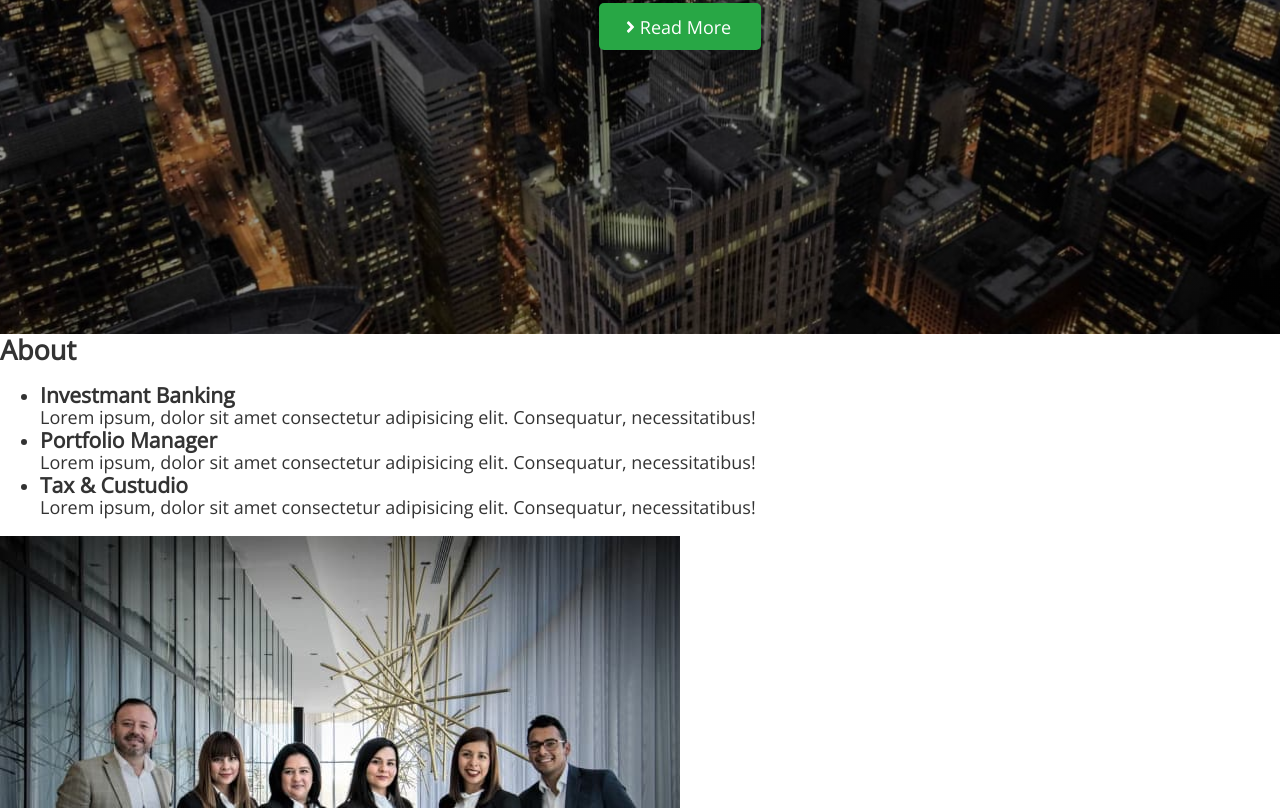
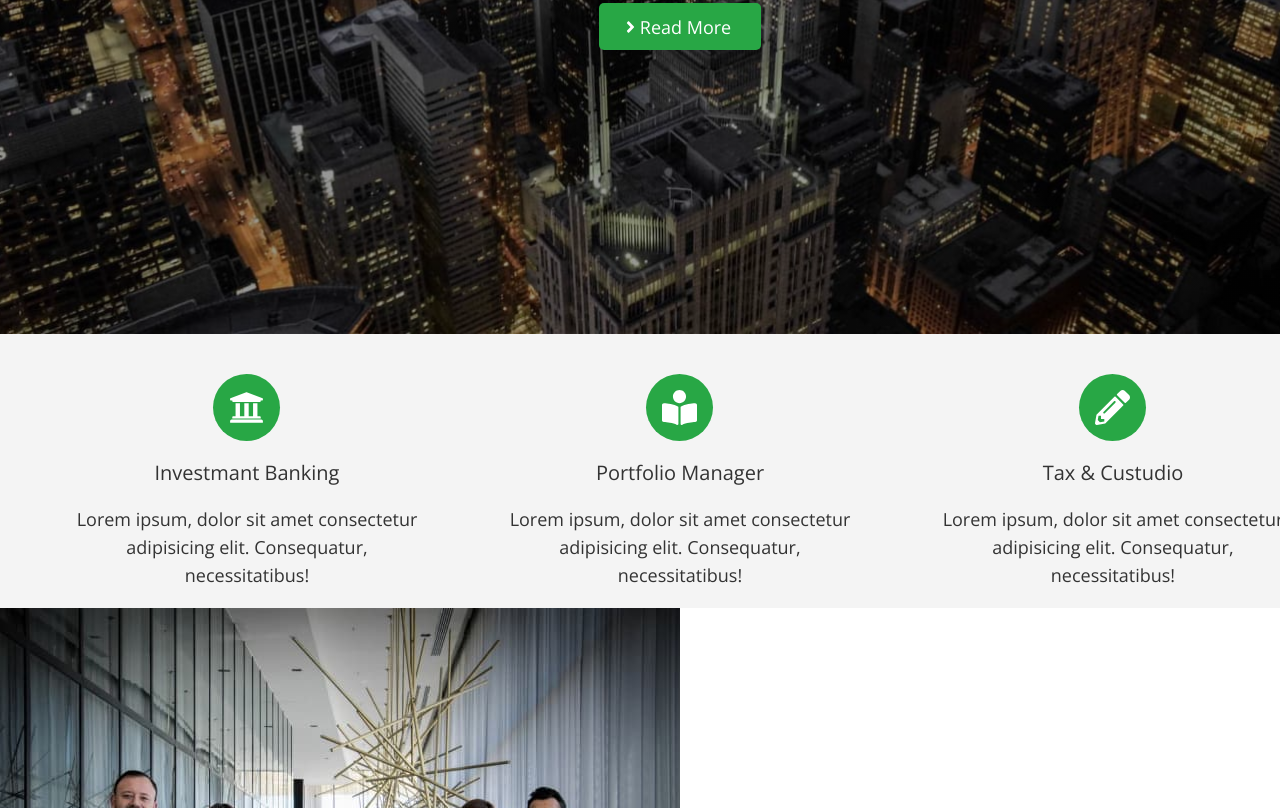
Before and after one commit to YanLozovskyi/fson-79-anonymous, a plain HTML site: page index.html in a window 1280 px wide. Shown: the part 503-1311 px from the top of the page. Drawn offline with nearby package versions, Linux system fonts and the light colour scheme.

Commit message:
add about

```diff
--- a/css/styles.css
+++ b/css/styles.css
@@ -10,6 +10,19 @@ body {
   color: var(--main-text-color);
   background-color: var(--main-bg-color);
   font-size: 18px;
+}
+
+.title-hiden {
+  position: absolute;
+  width: 1px;
+  height: 1px;
+  margin: -1px;
+  border: 0;
+  padding: 0;
+  white-space: nowrap;
+  clip-path: inset(100%);
+  clip: rect(0 0 0 0);
+  overflow: hidden;
 }
 
 /* reset */
@@ -146,3 +159,52 @@ align-items: center;
 gap: 5px;
 
 }
+
+/* about */
+
+.about {
+  padding-top: 40px;
+  padding-bottom: 19px;
+  background-color: #F4F4F4;
+}
+
+.about .container {
+  padding-left: 66px;
+  padding-right: 66px;
+}
+
+.about-list {
+  display: flex;
+  gap: 71px;
+
+}
+
+.about-icon-wraper {
+  background-color: var(--accent-color);
+  width: 67px;
+  height: 67px;
+  border-radius: 50%;
+  display: flex;
+  align-items: center;
+  justify-content: center;
+  margin-bottom: 15px;
+  margin-left: auto;
+  margin-right: auto;
+
+}
+
+.about-item {
+  text-align: center;
+  flex-basis: calc((100% - 142px) / 3);
+}
+
+.about-title {
+  font-weight: 400;
+  font-size: 20px;
+  line-height: 1.65;
+  margin-bottom: 16px;
+}
+
+.about-text {
+line-height: 1.56;
+}
--- a/index.html
+++ b/index.html
@@ -93,23 +93,41 @@
 
       <!-- About -->
       <section class="about">
-        <h2>About</h2>
-        <ul class="about-list">
+        <div class="container">
+          <h2 class="title-hiden">About</h2>
+          <ul class="about-list list">
             <li class="about-item">
+              <div class="about-icon-wraper">
+                <svg class="about-icon" width="35" height="35">
+                  <use href="./images/icons/sprite.svg#icon-university"></use>
+                </svg>
+              </div>
                 <h3 class="about-title">Investmant Banking</h3>
                 <p class="about-text">
                   Lorem ipsum, dolor sit amet consectetur adipisicing elit.
                   Consequatur, necessitatibus!
                 </p>
+
             </li>
             <li class="about-item">
+              <div class="about-icon-wraper">
+                <svg class="about-icon" width="35" height="35">
+                  <use href="./images/icons/sprite.svg#icon-book"></use>
+                </svg>
+              </div>
                 <h3 class="about-title">Portfolio Manager</h3>
                 <p class="about-text">
                   Lorem ipsum, dolor sit amet consectetur adipisicing elit.
                   Consequatur, necessitatibus!
                 </p>
+
             </li>
             <li class="about-item">
+              <div class="about-icon-wraper">
+                <svg class="about-icon" width="35" height="35">
+                  <use href="./images/icons/sprite.svg#icon-pencil"></use>
+                </svg>
+            </div>
                 <h3 class="about-title">Tax & Custudio</h3>
                 <p class="about-text">
                   Lorem ipsum, dolor sit amet consectetur adipisicing elit.
@@ -117,6 +135,7 @@
                 </p>
             </li>
           </ul>
+      </div>
       </section>
 
       <!-- Solution -->
```
Lines whose indentation alone changed are shown as unchanged.
